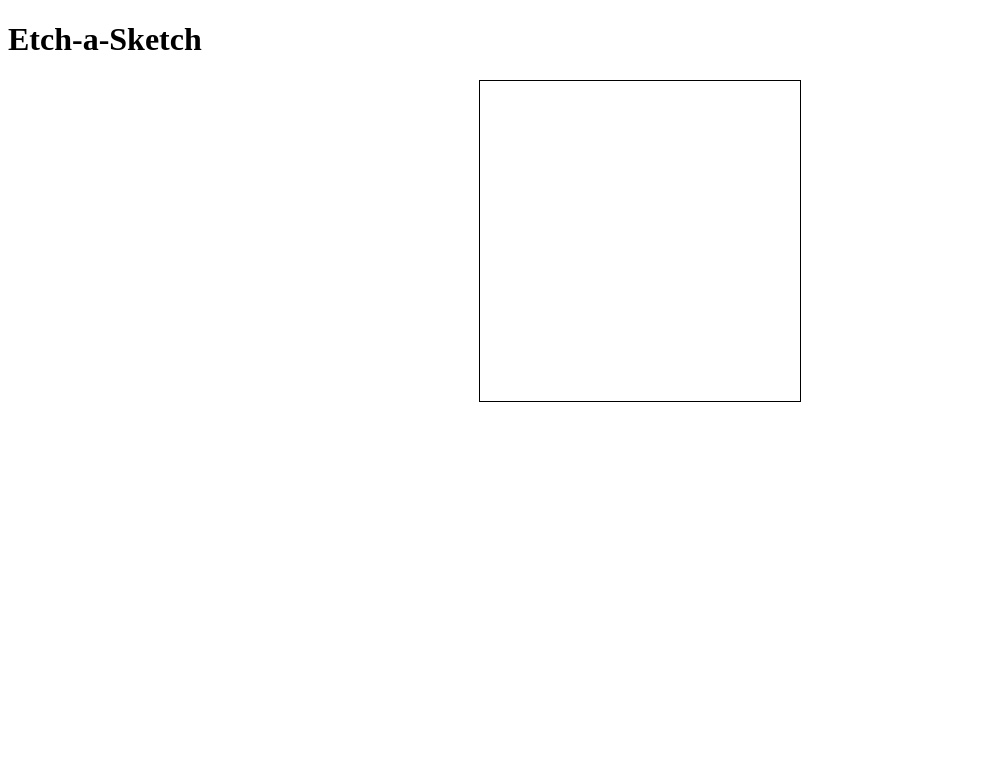
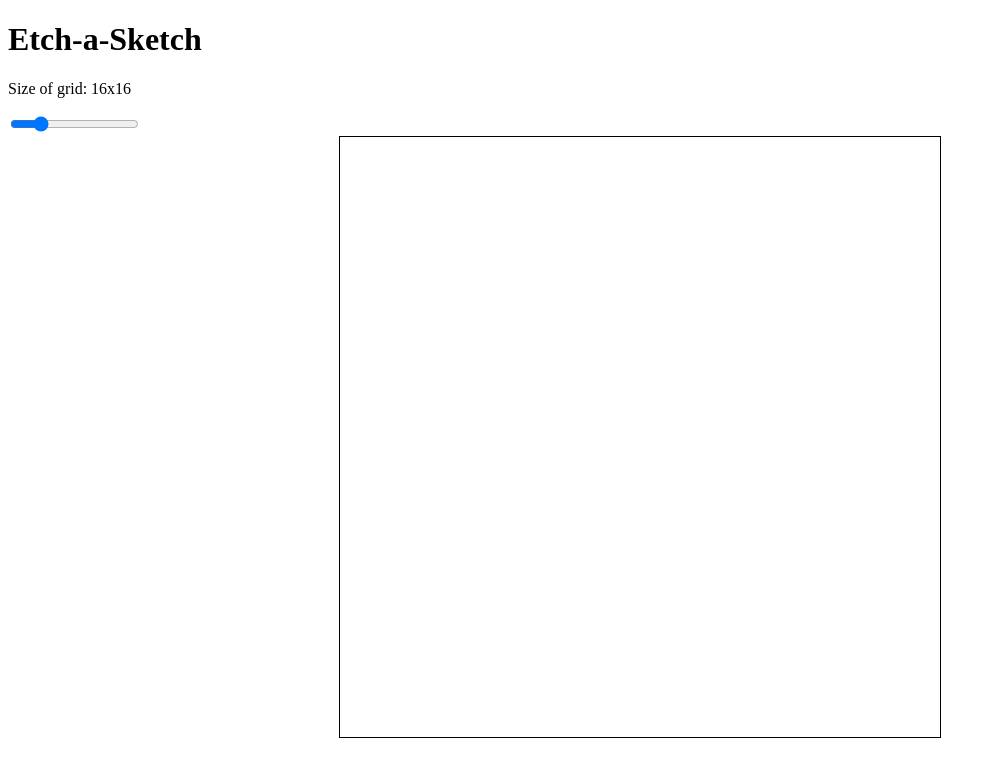
Before and after one commit to LLennea/Etch-a-Sketch, a plain HTML site: page index.html in a window 1280 px wide. Shown: the whole page, without its empty margins (0-996 px from the left). Drawn offline with Linux system fonts and the light colour scheme.

Commit message:
Add ability to change grid size

```diff
--- a/css/style.css
+++ b/css/style.css
@@ -3,7 +3,6 @@
     display: flex;
     flex-direction: row;
     flex-wrap: wrap;
-    width: 320px;
     border: solid black 1px;
 }
 
--- a/index.html
+++ b/index.html
@@ -2,12 +2,15 @@
 <html lang="en">
     <head>
         <meta charset="UTF-8">
+        <meta name="viewport" content="width=device-width", initial-scale="1.0" />
         <title>Etch-a-Sketch</title>
         <link rel="stylesheet" href="/css/style.css">
     </head>
 
     <body>
         <h1>Etch-a-Sketch</h1>
+        <p id="value">Size of grid: 16x16</p>
+        <input type="range" min="4" max="64" value="16" onchange="changeVal(this.value)"></input>
         <div id="grid">
         </div>
         <script src="js/script.js"></script>
--- a/js/script.js
+++ b/js/script.js
@@ -1,16 +1,40 @@
 let grid = document.getElementById('grid');
+const gridSize = 600;
+grid.style.width = `${gridSize}px`;
+grid.style.height = `${gridSize}px`;
 
 for (let i=0; i<16; i++) {
     for (let i=0; i<16; i++) {
-        let square = document.createElement('div');
-        square.setAttribute('class', 'square');
-        grid.appendChild(square);
+        createSquare(16);
     }
 }
-
 let squares = document.querySelectorAll('.square');
 squares.forEach((square => {
     square.addEventListener('mouseover', () => {
-        square.setAttribute('style', 'background-color: red');
+        square.style.backgroundColor = 'red';
     })
 }))
+
+function changeVal(newSize) {
+    document.getElementById('value').innerText = `Size of grid: ${newSize}x${newSize}`;
+    grid.innerHTML = ''
+    for (let i=0; i<newSize; i++) {
+        for (let i=0; i<newSize; i++) {
+            createSquare(newSize);
+        }
+    }
+    squares = document.querySelectorAll('.square');
+    squares.forEach((square => {
+        square.addEventListener('mouseover', () => {
+            square.style.backgroundColor = 'red';
+        })
+    }))
+}
+
+function createSquare(size) {
+    let square = document.createElement('div');
+    square.setAttribute('class', 'square');
+    square.style.width = `${gridSize / size}px`;
+    square.style.height = `${gridSize / size}px`;
+    grid.appendChild(square)
+}
```
Also changed, not shown: 1 other file.
